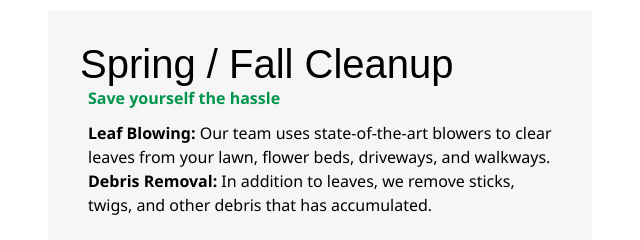
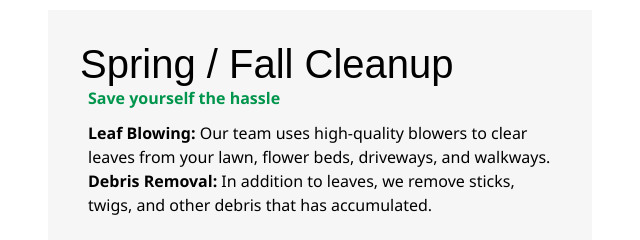
Before and after one commit to BiasWD/EdenRLC, a plain HTML site: page services.html in a window 1280 px wide. Shown: the part 940-1180 px from the top of the page, 624-1264 px from the left. Drawn offline with Linux system fonts and the light colour scheme; a web font is replaced by a local one.

Commit message:
Add files via upload

```diff
--- a/services.html
+++ b/services.html
@@ -99,7 +99,7 @@
             <div class="service-heading">
                 <h2>Spring / Fall Cleanup</h2>
                 <h3 class="greenwords">Save yourself the hassle</h3>
-                <p><strong>Leaf Blowing:</strong> Our team uses state-of-the-art blowers to clear leaves from your lawn, flower beds, driveways, and walkways.</p>
+                <p><strong>Leaf Blowing:</strong> Our team uses high-quality blowers to clear leaves from your lawn, flower beds, driveways, and walkways.</p>
                 <p><strong>Debris Removal:</strong> In addition to leaves, we remove sticks, twigs, and other debris that has accumulated.</p>
 
                 </div>
```
